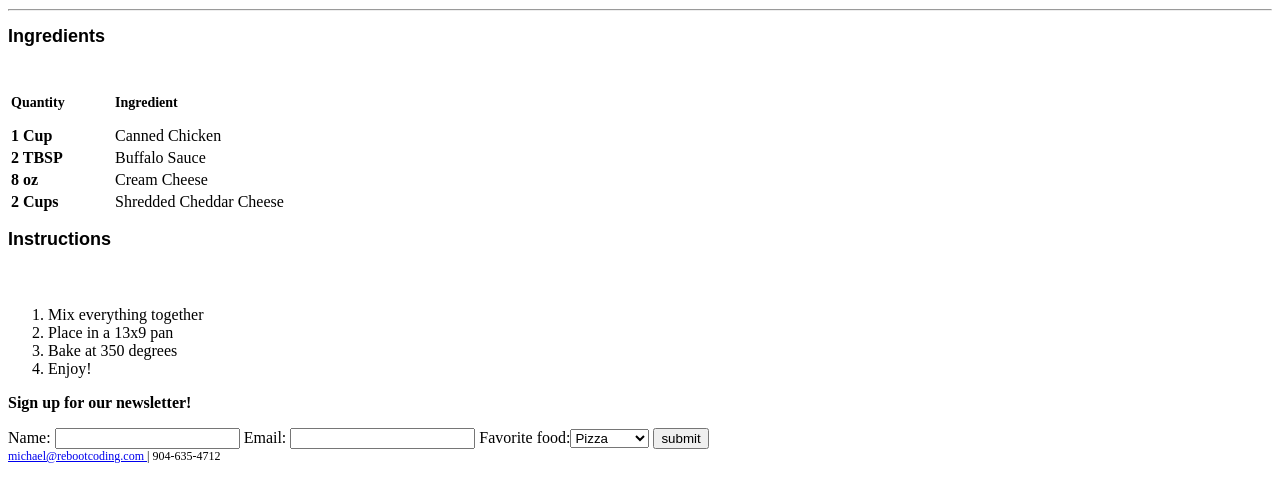
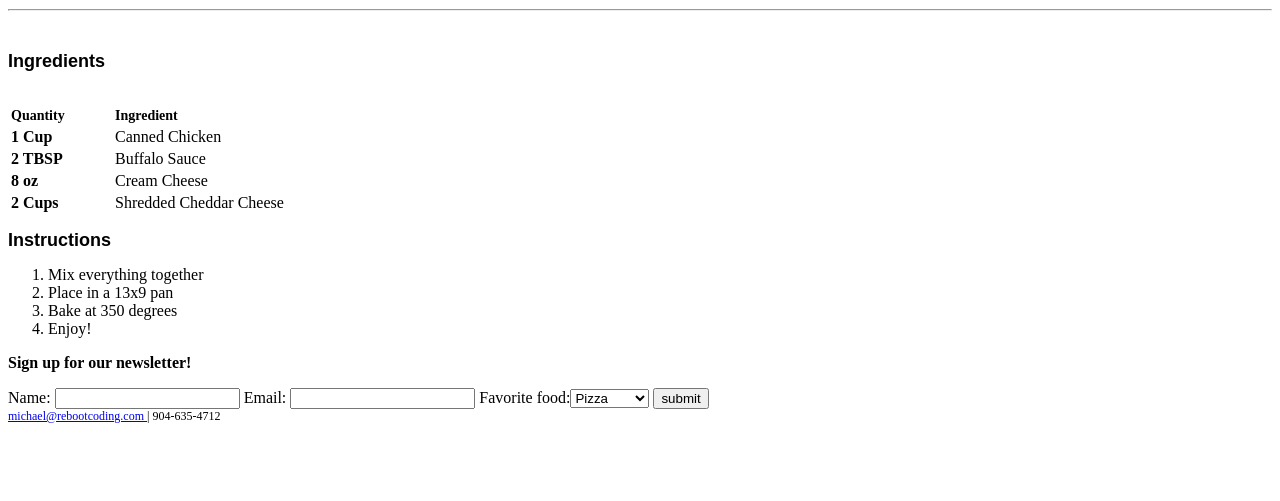
Before and after one commit to dmacre/bootstrap, a plain HTML site: page Assign2/ASSIGN2.html in a window 1280 px wide. Shown: the part 237-738 px from the top of the page. Drawn offline with Linux system fonts and the light colour scheme.

Commit message:
fixed 40px margin

```diff
--- a/Assign2/ASSIGN2.html
+++ b/Assign2/ASSIGN2.html
@@ -20,7 +20,8 @@
 
 <HR/>
 
-<h2>Ingredients</h2>
+<h2 style="margin-top: 40px";>Ingredients</h2>
+
 
 <table>
 
@@ -49,7 +50,7 @@
 
 </table>
 
-<h2 class="h2"><h2>Instructions</h2>
+<h2 class="h2">Instructions</h2>
 <div>
 <ol id="ol">
 <li>Mix everything together  </li>
--- a/Assign2/STYLE.CSS
+++ b/Assign2/STYLE.CSS
@@ -2,14 +2,14 @@
 	font: 1.0em/1.3 arial;
 	margin: 0;
 	padding: 0;
+}
 
-}
 h2{
 	font-family: arial;
 	color: black;
 	font-size: 18px;
-	top-margin: 40px;
 }
+
 
 th:first-child,td:first-child{
 	font-weight: bold;
@@ -17,11 +17,13 @@ th:first-child,td:first-child{
 .th 	{
 	font-size: 14px;
 	text-align: left;
-	height: 40px;
 }
+
 .body {
 	font: arial #555555;
 }
+
+
 .main-footer{
 	font-size: 12px;
 }
@@ -37,6 +39,6 @@ width: 100px;
 }
 
 #ol{
-	padding-top: 40px;
+	margin-top: 10px;
 
 }
```
Also changed, not shown: Assign3/recipe.html (+1 -0 lines).
